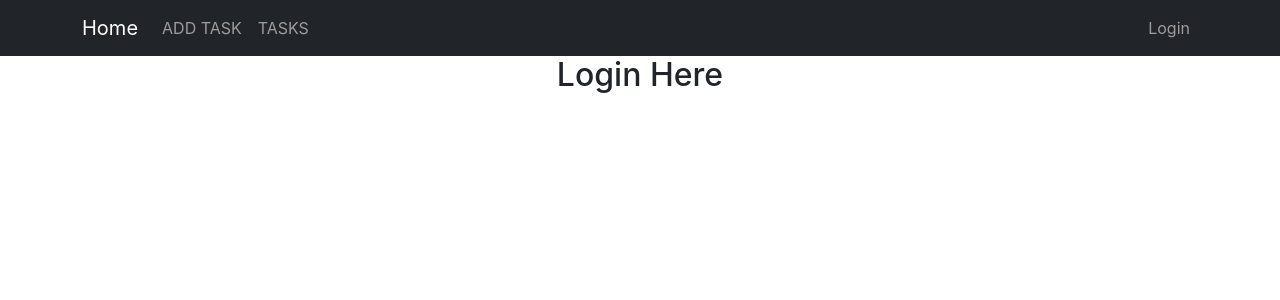
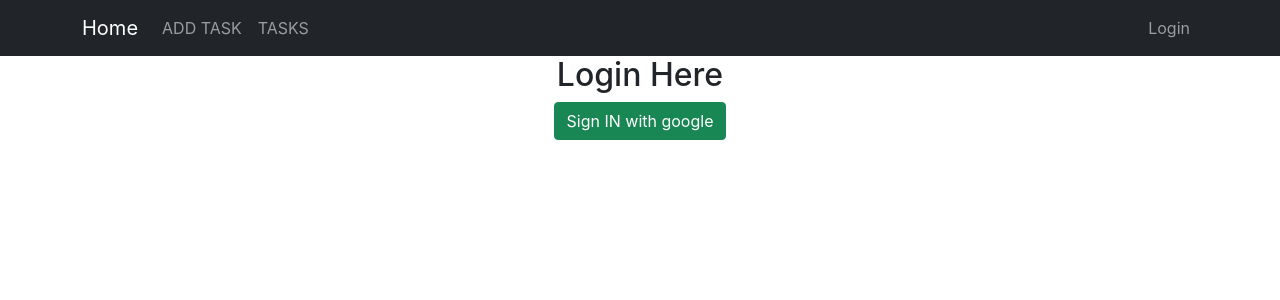
Before and after one commit to bellicose77/todo-auth-app-clientside, a React (Create React App) app in the folder todo-crud-auth/: page /login in a window 1280 px wide. Shown: the top 300 px of the page. Built offline with nearby package versions, Linux system fonts and the light colour scheme.

Commit message:
login part starting

```diff
--- a/todo-crud-auth/src/components/UserLogin/UserLogin.js
+++ b/todo-crud-auth/src/components/UserLogin/UserLogin.js
@@ -1,9 +1,12 @@
 import React from 'react';
+import { Button } from 'react-bootstrap';
 
 const UserLogin = () => {
     return (
         <div>
             <h2>Login Here</h2>
+
+        <Button variant='success'>Sign IN with google</Button>
         </div>
     );
 };
```
